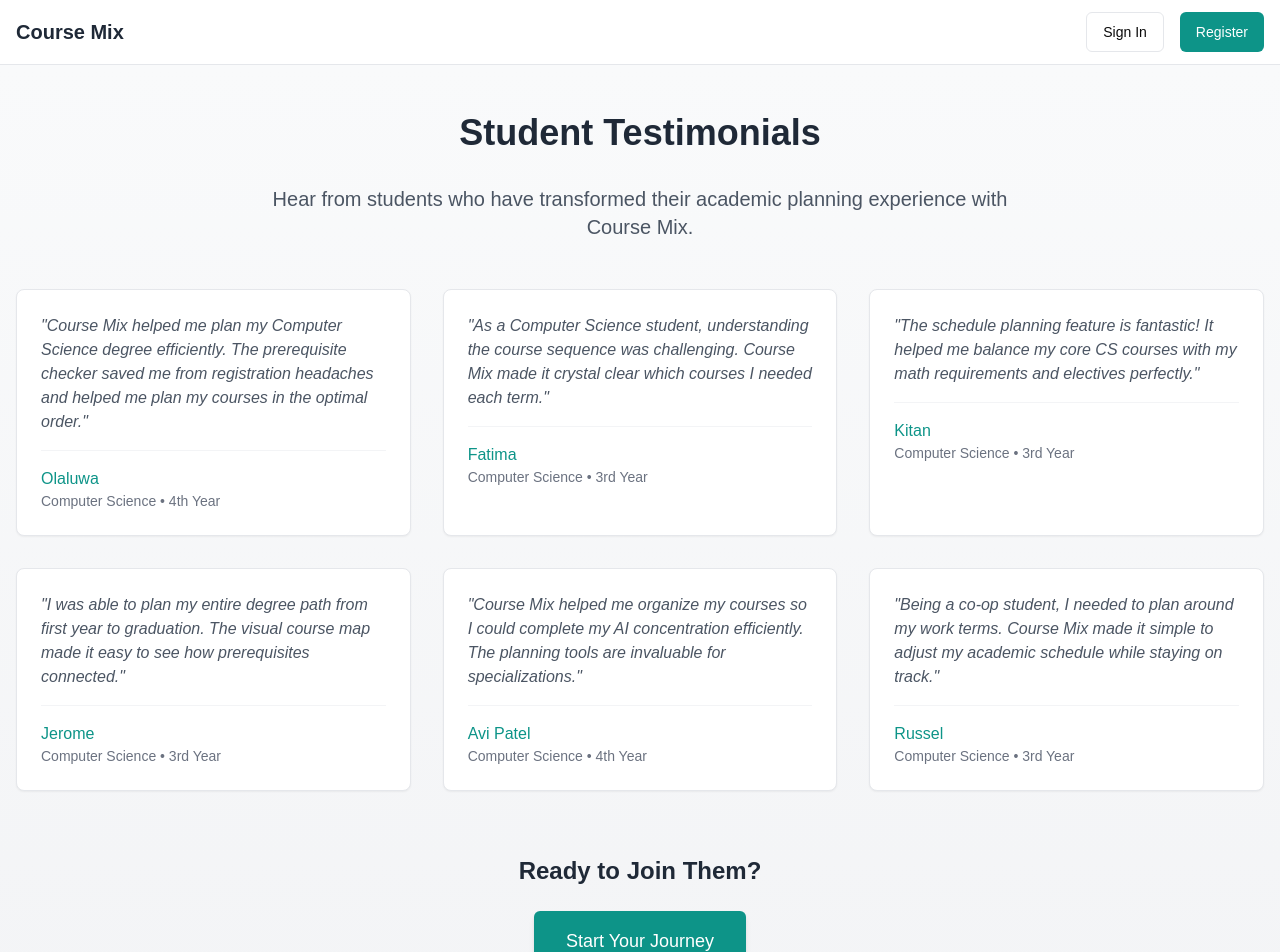
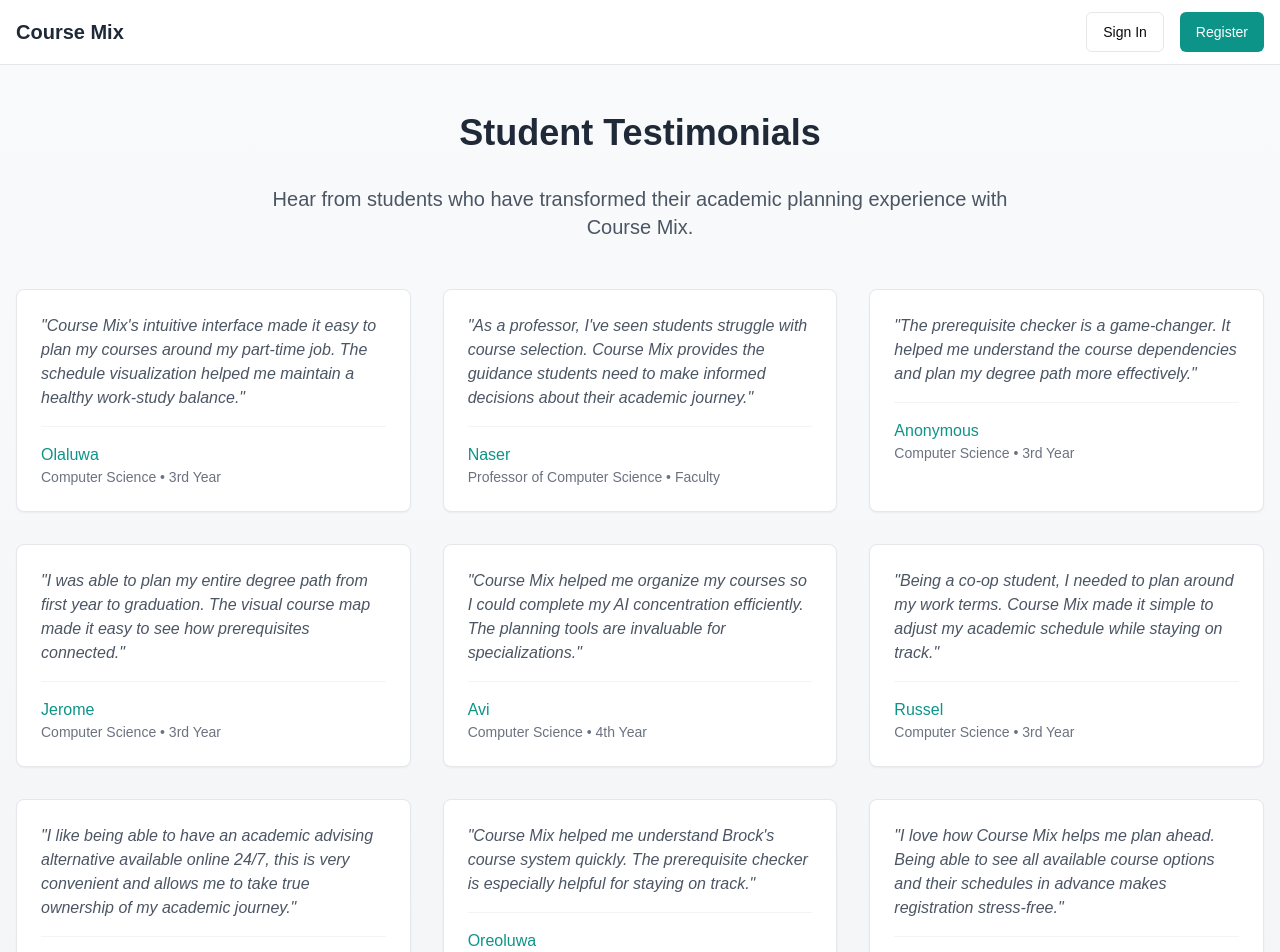
Before and after one commit to ashuchauhan2/COSC4P02, a Next.js app in the folder coursemix/: page /testimonials in a window 1280 px wide. Shown: the top 952 px of the page. Built offline with nearby package versions, Linux system fonts and the light colour scheme; no server answers.

Commit message:
altered testimonials

```diff
--- a/coursemix/src/app/testimonials/page.jsx
+++ b/coursemix/src/app/testimonials/page.jsx
@@ -5,20 +5,20 @@ import Link from 'next/link';
 export default function TestimonialsPage() {
   const testimonials = [
     {
-      quote: "Course Mix helped me plan my Computer Science degree efficiently. The prerequisite checker saved me from registration headaches and helped me plan my courses in the optimal order.",
+      quote: "Course Mix's intuitive interface made it easy to plan my courses around my part-time job. The schedule visualization helped me maintain a healthy work-study balance.",
       author: "Olaluwa",
-      program: "Computer Science",
-      year: "4th Year"
-    },
-    {
-      quote: "As a Computer Science student, understanding the course sequence was challenging. Course Mix made it crystal clear which courses I needed each term.",
-      author: "Fatima",
       program: "Computer Science",
       year: "3rd Year"
     },
     {
-      quote: "The schedule planning feature is fantastic! It helped me balance my core CS courses with my math requirements and electives perfectly.",
-      author: "Kitan",
+      quote: "As a professor, I've seen students struggle with course selection. Course Mix provides the guidance students need to make informed decisions about their academic journey.",
+      author: "Naser",
+      program: "Professor of Computer Science",
+      year: "Faculty"
+    },
+    {
+      quote: "The prerequisite checker is a game-changer. It helped me understand the course dependencies and plan my degree path more effectively.",
+      author: "Anonymous",
       program: "Computer Science",
       year: "3rd Year"
     },
@@ -30,7 +30,7 @@ export default function TestimonialsPage() {
     },
     {
       quote: "Course Mix helped me organize my courses so I could complete my AI concentration efficiently. The planning tools are invaluable for specializations.",
-      author: "Avi Patel",
+      author: "Avi",
       program: "Computer Science",
       year: "4th Year"
     },
@@ -39,7 +39,25 @@ export default function TestimonialsPage() {
       author: "Russel",
       program: "Computer Science",
       year: "3rd Year"
-    }
+    },
+    {
+      quote: "I like being able to have an academic advising alternative available online 24/7, this is very convenient and allows me to take true ownership of my academic journey.",
+      author: "Ashu",
+      program: "Computer Science",
+      year: "4th Year"
+    },
+    {
+      quote: "Course Mix helped me understand Brock's course system quickly. The prerequisite checker is especially helpful for staying on track.",
+      author: "Oreoluwa",
+      program: "Computer Science",
+      year: "3rd Year"
+    },
+    {
+      quote: "I love how Course Mix helps me plan ahead. Being able to see all available course options and their schedules in advance makes registration stress-free.",
+      author: "Fatima",
+      program: "Computer Science",
+      year: "3rd Year"
+    },
   ];
 
   return (
```
